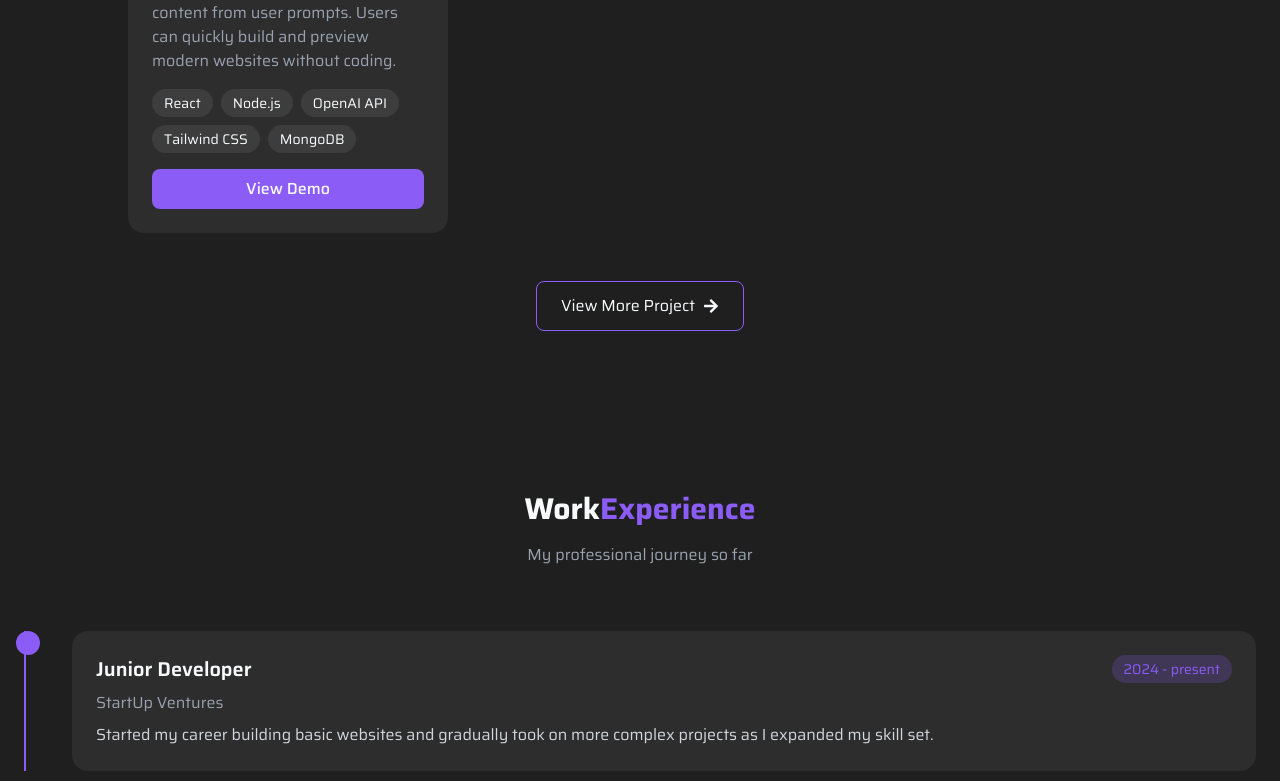
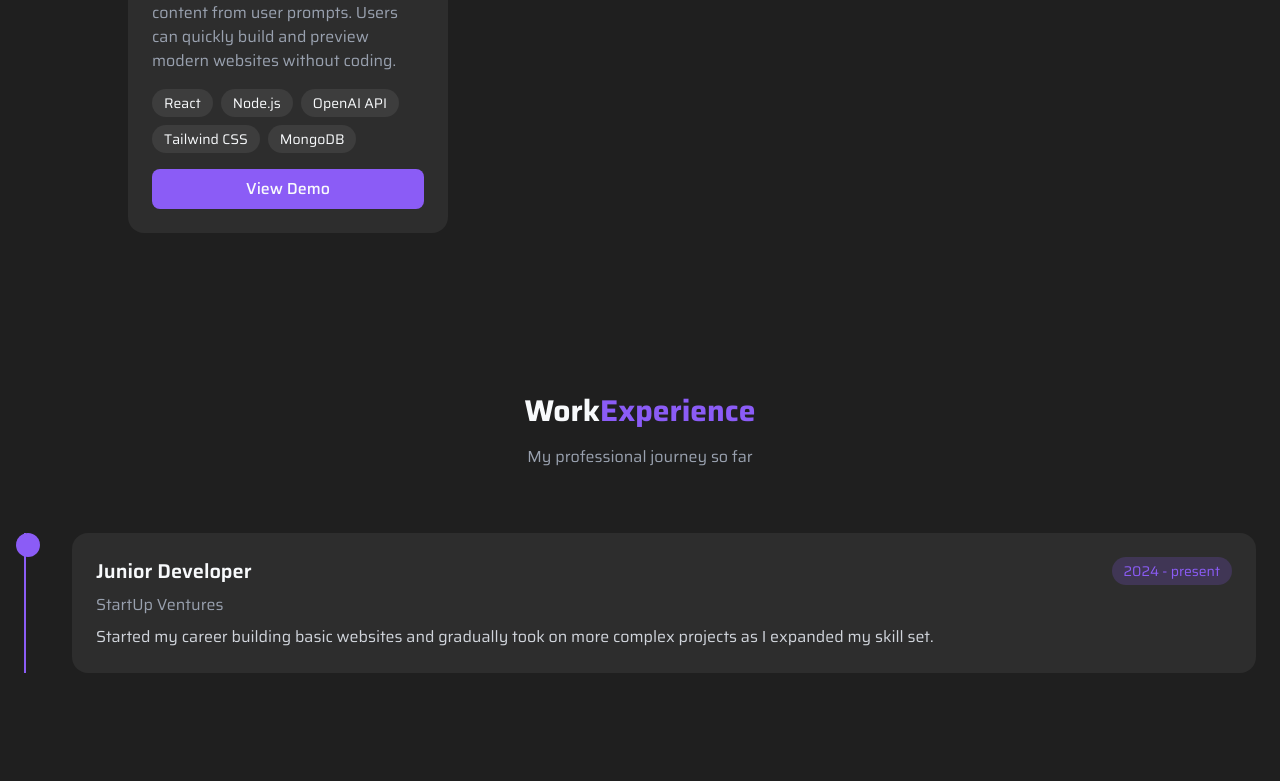
Before and after one commit to anup2803/react-portfolio, a React (Vite) app: page / in a window 1280 px wide. Shown: the part 3779-4560 px from the top of the page. Built offline with nearby package versions, Linux system fonts and the light colour scheme.

Commit message:
Project list maintain

```diff
--- a/src/components/Project.jsx
+++ b/src/components/Project.jsx
@@ -26,7 +26,7 @@ const Project = () => {
             <ProjectCard key={index} {...project} />
           ))}
         </div>
-        {projects.length > 3 && (
+        {projects.length > 6 && (
           <div className="text-center mt-12">
             <a
               href="#"
```
